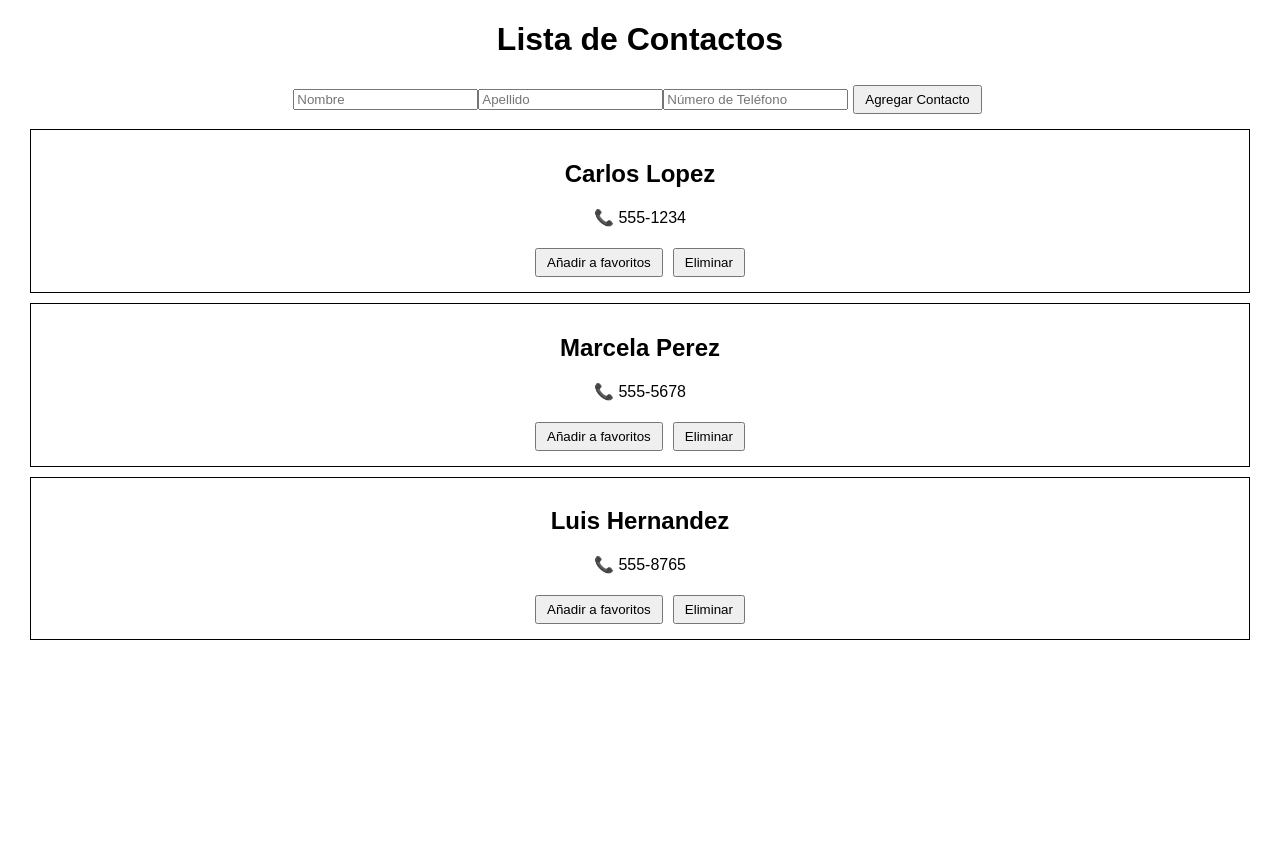
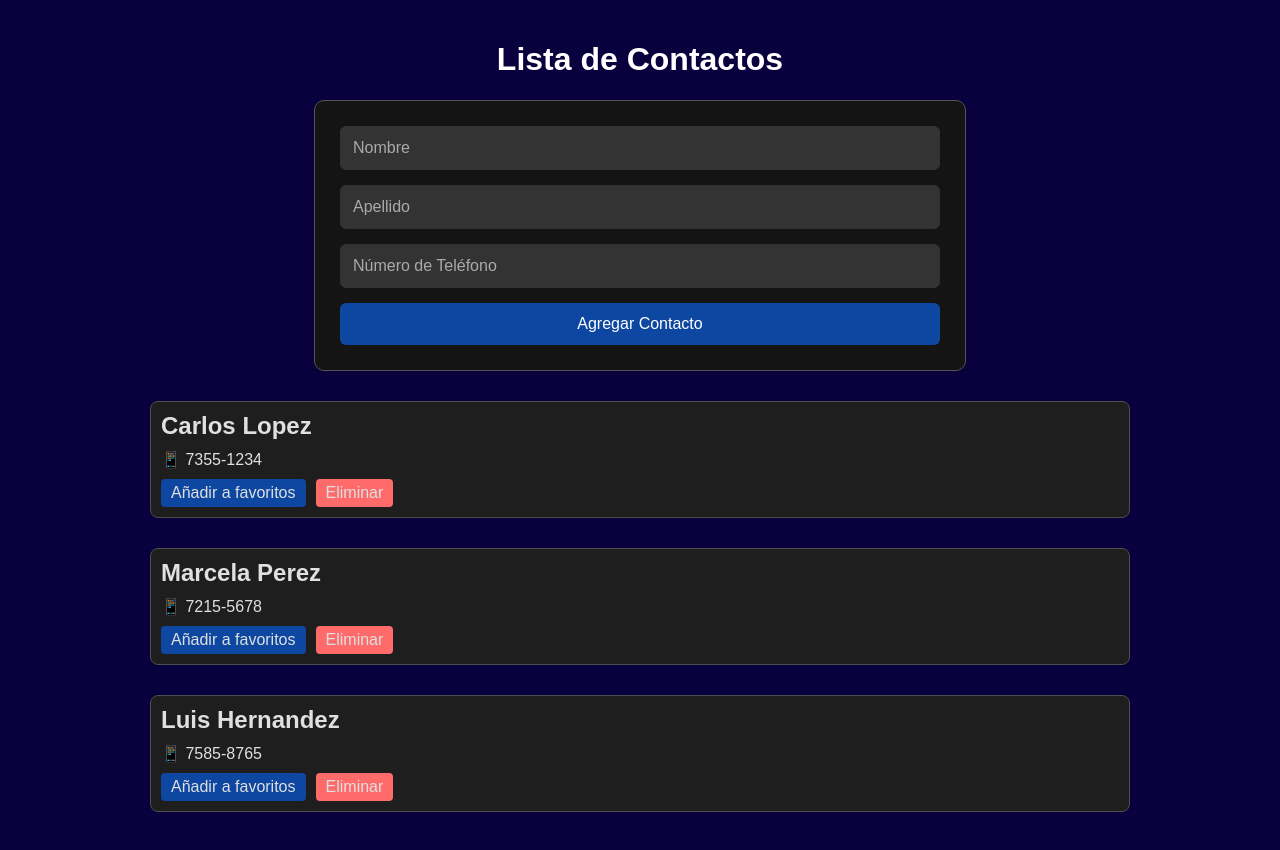
Before and after one commit to DDouglas2077/DesafioDPS, a React (Vite) app in the folder desafio/: page / in a window 1280 px wide. Shown: the top 850 px of the page. Before the commit the page ends 800 px from the top, so only its background shows below. Built offline with nearby package versions, Linux system fonts and the light colour scheme.

Commit message:
Corrección de algunos errores para la estilización de form y contact
Se añadió a index.css estilización y se corrigieron algunos pequeños errores que estaba dando a la hora de añadir favorito

```diff
--- a/desafio/public/contacts.json
+++ b/desafio/public/contacts.json
@@ -3,21 +3,21 @@
       "id": 1,
       "nombre": "Carlos",
       "apellido": "Lopez",
-      "telefono": "555-1234",
+      "telefono": "7355-1234",
       "favorito": false
     },
     {
         "id": 2,
         "nombre": "Marcela",
         "apellido": "Perez",
-        "telefono": "555-5678",
+        "telefono": "7215-5678",
         "favorito": false
       },
       {
         "id": 3,
         "nombre": "Luis",
         "apellido": "Hernandez",
-        "telefono": "555-8765",
+        "telefono": "7585-8765",
         "favorito": false
       }
 ]
--- a/desafio/src/components/Contact.jsx
+++ b/desafio/src/components/Contact.jsx
@@ -1,17 +1,18 @@
 import React from "react";
 
 export const Contact = ({ contact, onDelete, onToggleFavorite }) => {
-    return (
-      <div style={{ border: "1px solid black", margin: "10px", padding: "10px" }}>
-        <h2>
-          {contact.nombre} {contact.apellido}{" "}
-          {contact.favorito && <span>⭐</span>}
-        </h2>
-        <p>📞 {contact.telefono}</p>
+  return (
+    <div className={`contact-item ${contact.favorito ? "favorito" : ""}`}>
+      <h2>
+        {contact.nombre} {contact.apellido} {contact.favorito && <span>❤️</span>}
+      </h2>
+      <p>📱 {contact.telefono}</p>
+      <div className="contact-actions">
         <button onClick={() => onToggleFavorite(contact.id)}>
           {contact.favorito ? "Quitar de favoritos" : "Añadir a favoritos"}
         </button>
         <button onClick={() => onDelete(contact.id)}>Eliminar</button>
       </div>
-    );
-  };
+    </div>
+  );
+};
--- a/desafio/src/components/ContactList.jsx
+++ b/desafio/src/components/ContactList.jsx
@@ -1,10 +1,9 @@
 import React from "react";
 import { Contact } from "./Contact";
 
-
 export const ContactList = ({ contacts, onDelete, onToggleFavorite }) => {
   return (
-    <div>
+    <div className="contact-list">
       {contacts.map((contact) => (
         <Contact
           key={contact.id}
--- a/desafio/src/index.css
+++ b/desafio/src/index.css
@@ -1,22 +1,120 @@
 body {
+  background-color: #08013e;
+  color: #e0e0e0;
   font-family: Arial, sans-serif;
-  margin: 20px;
+  margin: 0;
+  padding: 20px;
+}
+
+h1 {
+  color: #ffffff;
   text-align: center;
 }
 
-.contact {
-  border: 1px solid #000000;
-  padding: 10px;
-  margin: 10px;
-  border-radius: 5px;
+form {
+  display: flex;
+  flex-direction: column;
+  gap: 15px;
+  max-width: 600px;
+  margin: 20px auto;
+  padding: 25px;
+  background-color: #141414;
+  border-radius: 10px;
+  border: 1px solid #545454;
 }
 
-.favorite {
-  background-color: gold;
+input {
+  padding: 12px;
+  border: 1px solid #333;
+  border-radius: 6px;
+  background-color: #333;
+  color: #e0e0e0;
+  font-size: 16px;
+}
+
+input::placeholder {
+  color: #aaa;
+  font-size: 16px;
 }
 
 button {
-  margin: 5px;
+  padding: 12px 20px;
+  background-color: #0d47a1;
+  color: white;
+  border: none;
+  border-radius: 6px;
+  cursor: pointer;
+  font-size: 16px;
+}
+
+button:hover {
+  background-color: #1565c0;
+}
+
+
+.contact-list {
+  display: flex;
+  flex-direction: column;
+  gap: 10px;
+  max-width: 1000px;
+  margin: 20px auto;
+}
+
+.contact-item {
+  border: 1px solid #4e4e4e;
+  margin: 10px;
+  padding: 10px;
+  border-radius: 8px;
+  background-color: #1e1e1e;
+  transition: background-color 0.3s ease;
+}
+
+.contact-item.favorito {
+  background-color: #7e7e7e;
+  border: 4px solid #b60517;
+}
+
+.contact-item h2 {
+  margin: 0;
+  display: flex;
+  align-items: center;
+  gap: 10px;
+}
+
+.contact-item p {
+  margin: 10px 0;
+  color: #e0e0e0;
+}
+
+.contact-actions {
+  display: flex;
+  gap: 10px;
+}
+
+.contact-actions button {
   padding: 5px 10px;
+  border: none;
+  border-radius: 4px;
   cursor: pointer;
+  color: #e0e0e0;
 }
+
+.contact-actions button:first-child {
+  background-color: #0d47a1;
+}
+
+.contact-actions button:first-child:hover {
+  background-color: #1565c0;
+}
+
+.contact-actions button:last-child {
+  background-color: #ff6b6b;
+}
+
+.contact-actions button:last-child:hover {
+  background-color: #ff5252;
+}
+
+.error-message {
+  color: #ff6b6b;
+}
```
